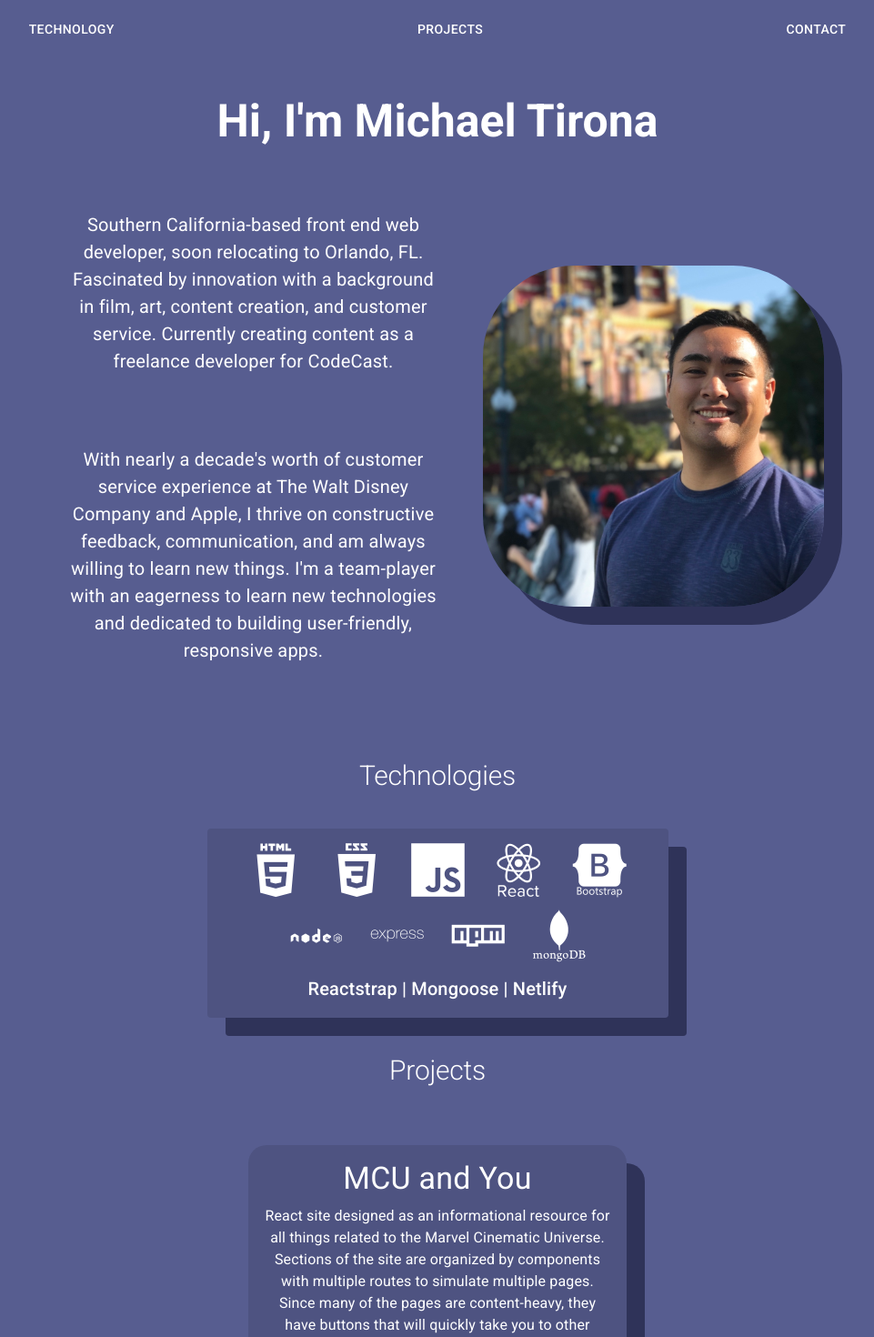
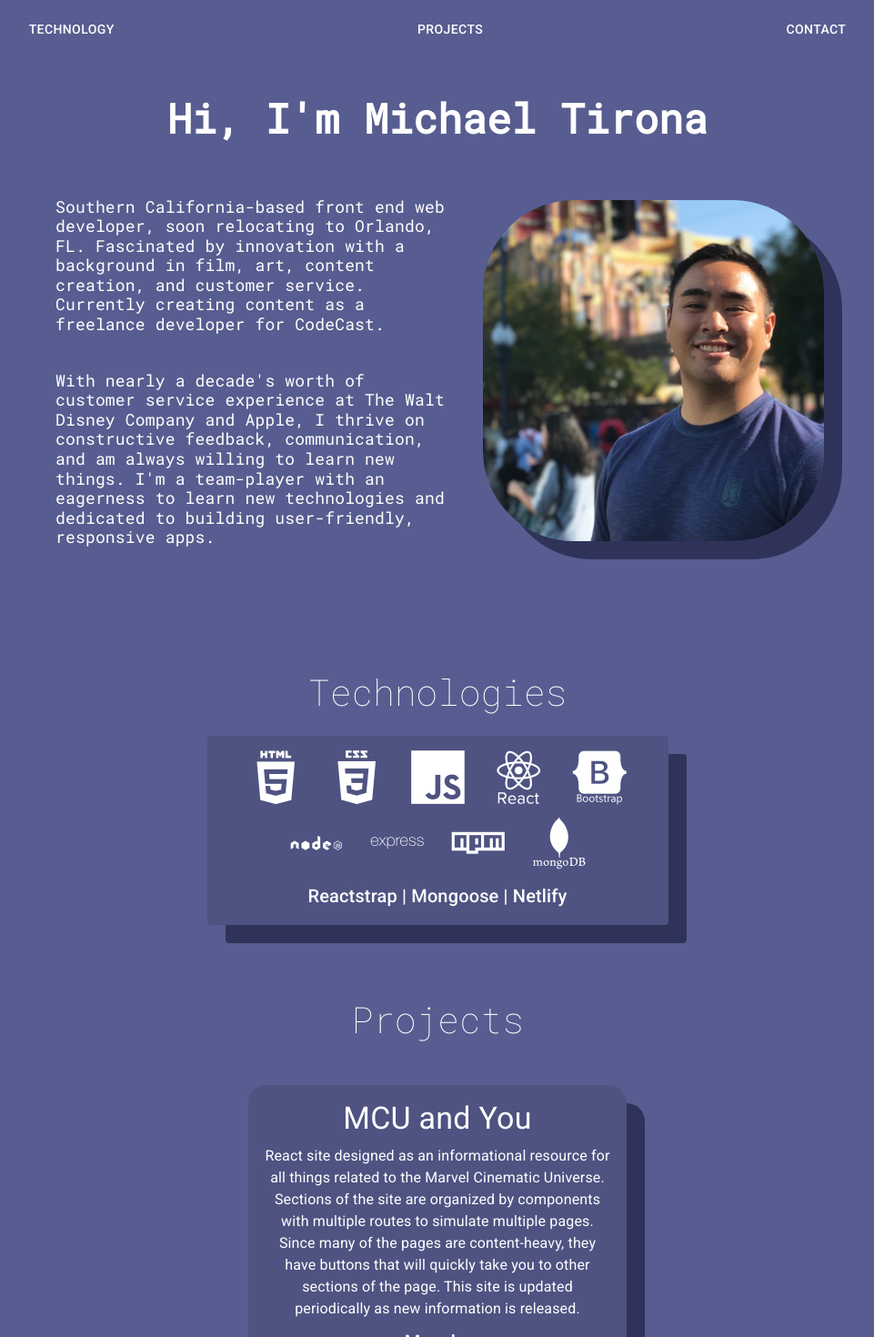
Before and after one commit to tironam/PortfolioReact, a React (Create React App) app: page / in a window 1280 px wide. Shown: the top 1470 px of the page at 91% size, without its empty margins (159-1120 px from the left). Built offline with nearby package versions, Linux system fonts and the light colour scheme.

Commit message:
Updated text size and fonts

```diff
--- a/public/index.html
+++ b/public/index.html
@@ -8,6 +8,9 @@
       name="Your friendly neighborhood web developer"
       content="Your friendly neighborhood web developer"
     />
+    <link rel="preconnect" href="https://fonts.googleapis.com">
+    <link rel="preconnect" href="https://fonts.gstatic.com" crossorigin>
+    <link href="https://fonts.googleapis.com/css2?family=Roboto+Mono:wght@100;400&display=swap" rel="stylesheet">
     <link rel="stylesheet" href="https://cdn.jsdelivr.net/gh/konpa/devicon@master/devicon.min.css">
     <link rel="apple-touch-icon" href="%PUBLIC_URL%/logo192.png" />
     <!--
--- a/src/pages/About/About.js
+++ b/src/pages/About/About.js
@@ -16,7 +16,7 @@
   img: {
     maxHeight: 375,
     [theme.breakpoints.down("xs")]: {
-      maxWidth: 315,
+      maxWidth: 375,
     },
     borderRadius: 100,
     margin: 15,
@@ -26,31 +26,34 @@
     width: 250,
   },
   text: {
-    margin: 30,
+    margin: 20,
     color: "white",
-    fontSize: 20,
-    textAlign: "center",
+    fontSize: 18,
+    textAlign: "left",
+    [theme.breakpoints.down("xs")]: {
+      textAlign: "center",
+      fontSize: 15,
+      lineHeight: 1,
+    },
+    lineHeight: 1.2,
+    fontFamily: "roboto mono, thin",
   },
   name: {
     margin: theme.spacing(5),
     color: "white",
-    fontSize: 50,
+    fontSize: 45,
+    [theme.breakpoints.down("xs")]: {
+      fontSize: 25,
+    },
     fontWeight: "bold",
-  },
-  title: {
-    margin: theme.spacing(5),
-    color: "white",
-    fontSize: 14,
-    alignItems: "center",
-    justifyContent: "center",
-    textAlign: "center",
+    fontFamily: "roboto mono, thin",
   },
   about: {
     margin: "20px 0px 20px 0px",
   },
   container: {
     maxWidth: "475px",
-  }
+  },
 }));
 
 const About = (props) => {
@@ -87,7 +90,7 @@
                     film, art, content creation, and customer service. Currently
                     creating content as a freelance developer for CodeCast.
                 </Typography>
-                <br />
+                {/* <br /> */}
                 <Typography className={classes.text} align="center">
                     With nearly a decade's worth of customer service experience at The
                     Walt Disney Company and Apple, I thrive on constructive feedback,
--- a/src/pages/Contact/Contact.js
+++ b/src/pages/Contact/Contact.js
@@ -27,12 +27,14 @@
     boxShadow: "20px 20px #2F3359",
   },
   title: {
-    margin: theme.spacing(5),
+    marginTop: theme.spacing(5),
+    marginBottom: theme.spacing(3),
     color: "white",
-    fontSize: 35,
+    fontSize: 40,
     alignItems: "center",
     justifyContent: "center",
     textAlign: "center",
+    fontFamily: "roboto mono, thin",
   },
   container: {
     maxWidth: "475px",
@@ -49,7 +51,7 @@
     flexDirection: "row",
   },
   contact: {
-    paddingTop: "10px"
+    paddingTop: "10px",
   },
 }));
 
--- a/src/pages/Projects/Projects.js
+++ b/src/pages/Projects/Projects.js
@@ -11,13 +11,15 @@
     margin: 35,
   },
   title: {
-    margin: theme.spacing(5),
+    marginTop: theme.spacing(10),
+    marginBottom: theme.spacing(3),
     color: "white",
-    fontSize: 30,
+    fontSize: 40,
     alignItems: "center",
     justifyContent: "center",
     textAlign: "center",
-  }
+    fontFamily: "roboto mono, thin",
+  },
 }));
 
 const Projects = (props) => {
--- a/src/pages/Tech/Tech.js
+++ b/src/pages/Tech/Tech.js
@@ -20,12 +20,14 @@
     boxShadow: "20px 20px #2F3359",
   },
   title: {
-    margin: theme.spacing(5),
+    marginTop: theme.spacing(10),
+    marginBottom: theme.spacing(3),
     color: "white",
-    fontSize: 30,
+    fontSize: 40,
     alignItems: "center",
     justifyContent: "center",
     textAlign: "center",
+    fontFamily: "roboto mono, thin",
   },
   container: {
     maxWidth: "475px",
@@ -36,7 +38,7 @@
     alignItems: "center",
     justifyContent: "center",
     textAlign: "center",
-  }
+  },
 }));
 
 const Tech = () => {
```
